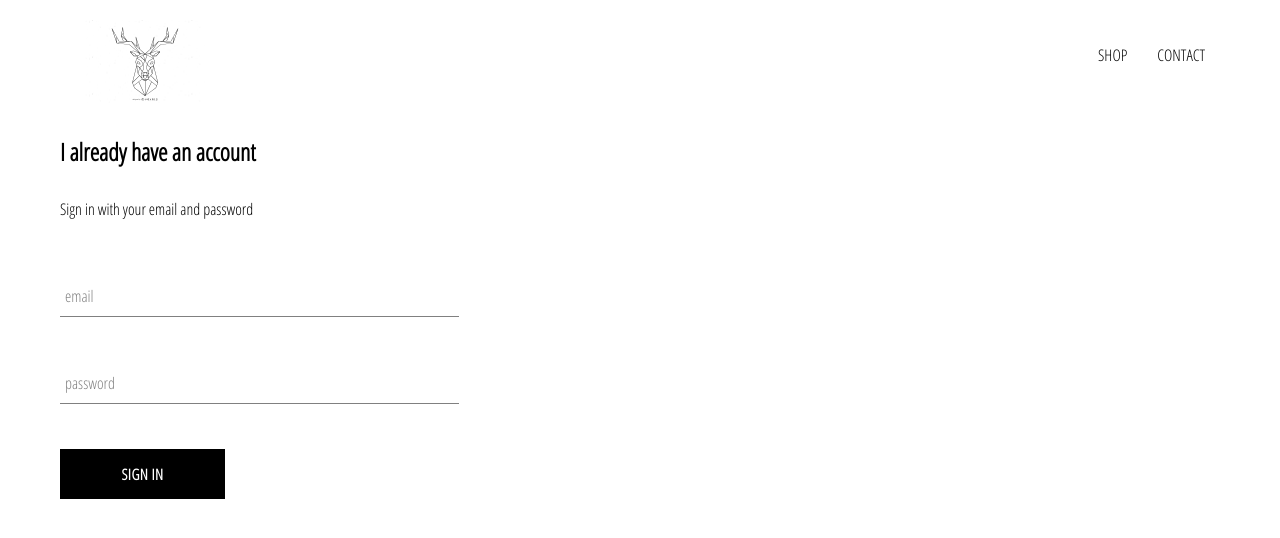
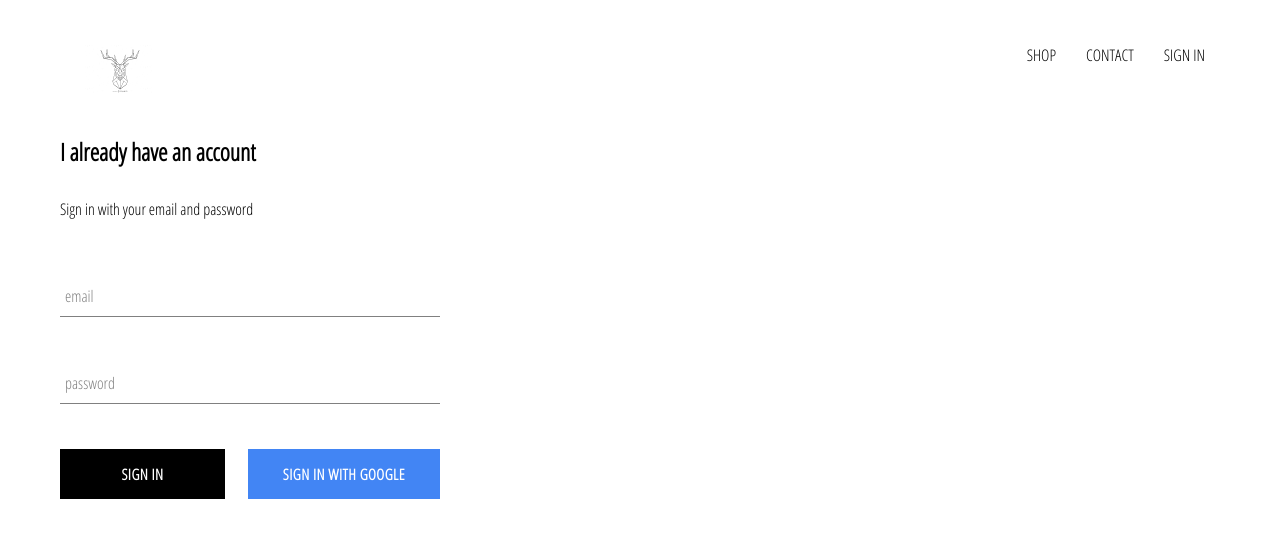
Before and after one commit to russiandobby/E-Commerce-Master, a React (Create React App) app: page /signin in a window 1280 px wide. Shown: the top 538 px of the page. Built offline with nearby package versions, Linux system fonts and the light colour scheme; no server answers.

Commit message:
Integrated firebase into app, sign in page with sign in component and sign in with google

```diff
--- a/package.json
+++ b/package.json
@@ -6,6 +6,7 @@
     "@testing-library/jest-dom": "^4.2.4",
     "@testing-library/react": "^9.3.2",
     "@testing-library/user-event": "^7.1.2",
+    "firebase": "^7.8.2",
     "node-sass": "^4.13.1",
     "react": "^16.12.0",
     "react-dom": "^16.12.0",
--- a/src/App.css
+++ b/src/App.css
@@ -6,3 +6,6 @@
     text-decoration: none;
     color: black;
 }
+*{
+    box-sizing: border-box;
+}
--- a/src/App.js
+++ b/src/App.js
@@ -4,15 +4,42 @@
 import HomePage from './pages/homepage/homepage.component';
 import ShopPage from './pages/shop/shop.component';
 import SingInAndSignUpPage from './pages/sign-in-and-sign-up/sign-in-and-sign-up.component';
+import {auth} from './firebase/firebase.utils';
+
 import './App.css';
 
 
 
 
-function App() {
+class App extends React.Component {
+  constructor(){
+    super();
+    this.state ={
+      currentUser: null
+    };
+  }
+
+  // need to close connection when unmount
+  unsubscribeFromAuth = null;
+
+  componentDidMount(){
+    // as long as component mounted this connection to firebase is open
+   this.unsubscribeFromAuth = auth.onAuthStateChanged(user => {
+      this.setState({currentUser:user})
+      console.log(user);
+    })
+  }
+  componentWillUnmount(){
+    this.unsubscribeFromAuth();
+  }
+
+
+
+
+  render(){
     return (
       <div className="App">
-      <Header />
+        <Header currentUser={this.state.currentUser} />
         <Switch>
         <Route exact path='/' component={HomePage}/>
         <Route  path='/shop' component={ShopPage}/>
@@ -22,4 +49,6 @@
     );
   }
 
+}
+
 export default App;
--- a/src/components/custom-button/custom-button.component.jsx
+++ b/src/components/custom-button/custom-button.component.jsx
@@ -1,8 +1,8 @@
 import React from 'react';
 import './custom-button.styles.scss';
 
-const CustomButton =({children,...otherProps})=>(
-    <button className='custom-button' {...otherProps}>
+const CustomButton =({children,isGoogleSignIn,...otherProps})=>(
+    <button className={`${isGoogleSignIn ? 'google-sign-in' : '' }  custom-button`} {...otherProps}>
         {children}
     </button>
 )
--- a/src/components/custom-button/custom-button.styles.scss
+++ b/src/components/custom-button/custom-button.styles.scss
@@ -19,4 +19,13 @@
       color: black;
       border: 1px solid black;
     }
+    &.google-sign-in{
+      background-color: #4285f4;
+      color: white;
+
+      &:hover{
+        background-color: #357ae8;
+        border: none;
+      }
+    }
   }
--- a/src/components/header/header.component.jsx
+++ b/src/components/header/header.component.jsx
@@ -1,9 +1,10 @@
 import React from 'react';
 import {Link} from 'react-router-dom';
-import {ReactComponent as Logo} from '../../assets/DeerLogo.svg'
+import {ReactComponent as Logo} from '../../assets/DeerLogo.svg';
+import {auth} from '../../firebase/firebase.utils';
 import './header.styles.scss';
 
-const Header =()=>(
+const Header =({currentUser})=>(
     <div className='header'>
          <Link className='logo-container' to="/">
             <Logo className='logo' />
@@ -11,6 +12,12 @@
          <div className='options'>
             <Link className='option' to='/shop'>SHOP</Link>
             <Link className='option' to='/shop'>CONTACT</Link>
+            {
+               currentUser ?
+               <div className='option' onClick={()=>auth.signOut()}>SIGN OUT</div>
+               :
+               <Link className='option' to='/signin'>SIGN IN</Link>
+            }
          </div>
     </div>
 )
--- a/src/components/header/header.styles.scss
+++ b/src/components/header/header.styles.scss
@@ -21,6 +21,7 @@
 
       .option {
         padding: 10px 15px;
+        cursor: pointer;
       }
     }
   }
--- a/src/components/sign-in/sign-in.component.jsx
+++ b/src/components/sign-in/sign-in.component.jsx
@@ -1,6 +1,10 @@
 import React from 'react';
+
 import FormInput from  '../form-input/form-input.component';
 import CustomButton from '../custom-button/custom-button.component';
+
+import {signInWithGoogle} from '../../firebase/firebase.utils';
+
 import './sign-in.styles.scss';
 
 class SignIn extends React.Component{
@@ -34,8 +38,10 @@
 
                 <FormInput  name='password' type='password' value={this.state.password} handleChange={this.handleChange} label='password' required/>
 
-
+                <div className='buttons'>
                 <CustomButton type="submit" >Sign In</CustomButton>
+                <CustomButton onClick={signInWithGoogle} isGoogleSignIn>Sign In With Google</CustomButton>
+                </div>
             </form>
         </div>
     )
--- a/src/components/sign-in/sign-in.styles.scss
+++ b/src/components/sign-in/sign-in.styles.scss
@@ -1,9 +1,13 @@
 .sign-in{
-    width:30vw;
+    width:380px;
     display: flex;
     flex-direction: column;
 
     .title{
         margin: 10px 0;
     }
+    .buttons{
+        display: flex;
+        justify-content: space-between;
+    }
 }
--- /dev/null
+++ b/src/firebase/firebase.utils.js
@@ -0,0 +1,26 @@
+import firebase from 'firebase/app';
+import 'firebase/firestore';
+import 'firebase/auth';
+
+const config = {
+    apiKey: "AIzaSyC8OlRKsbdcRrOLvgKNhfn5dZ4Af564Lyk",
+    authDomain: "e-store-b69d6.firebaseapp.com",
+    databaseURL: "https://e-store-b69d6.firebaseio.com",
+    projectId: "e-store-b69d6",
+    storageBucket: "e-store-b69d6.appspot.com",
+    messagingSenderId: "15150721443",
+    appId: "1:15150721443:web:61686bc3659c18b1519216",
+    measurementId: "G-0EMB3E1YB1"
+  };
+
+  firebase.initializeApp(config);
+
+  export const auth = firebase.auth();
+  export const firestore = firebase.firestore();
+
+  const provider = new firebase.auth.GoogleAuthProvider();
+//   We want to trigger google pop up when ever we use this auth
+  provider.setCustomParameters({prompt:'select_account'});
+  export const signInWithGoogle =()=> auth.signInWithPopup(provider);
+
+  export default firebase;
```
Also changed, not shown: 1 other file (tests, documents, lock files or other folders). Lines whose indentation alone changed are shown as unchanged.
